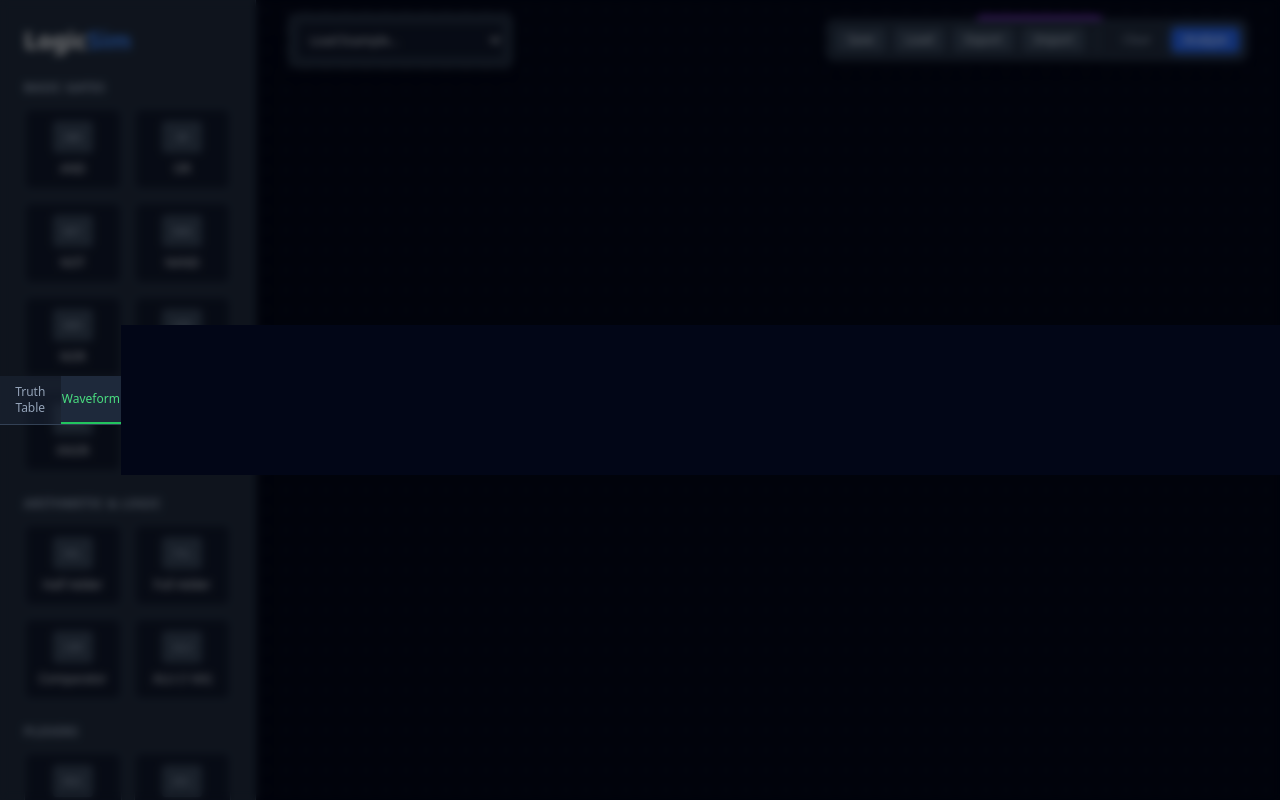
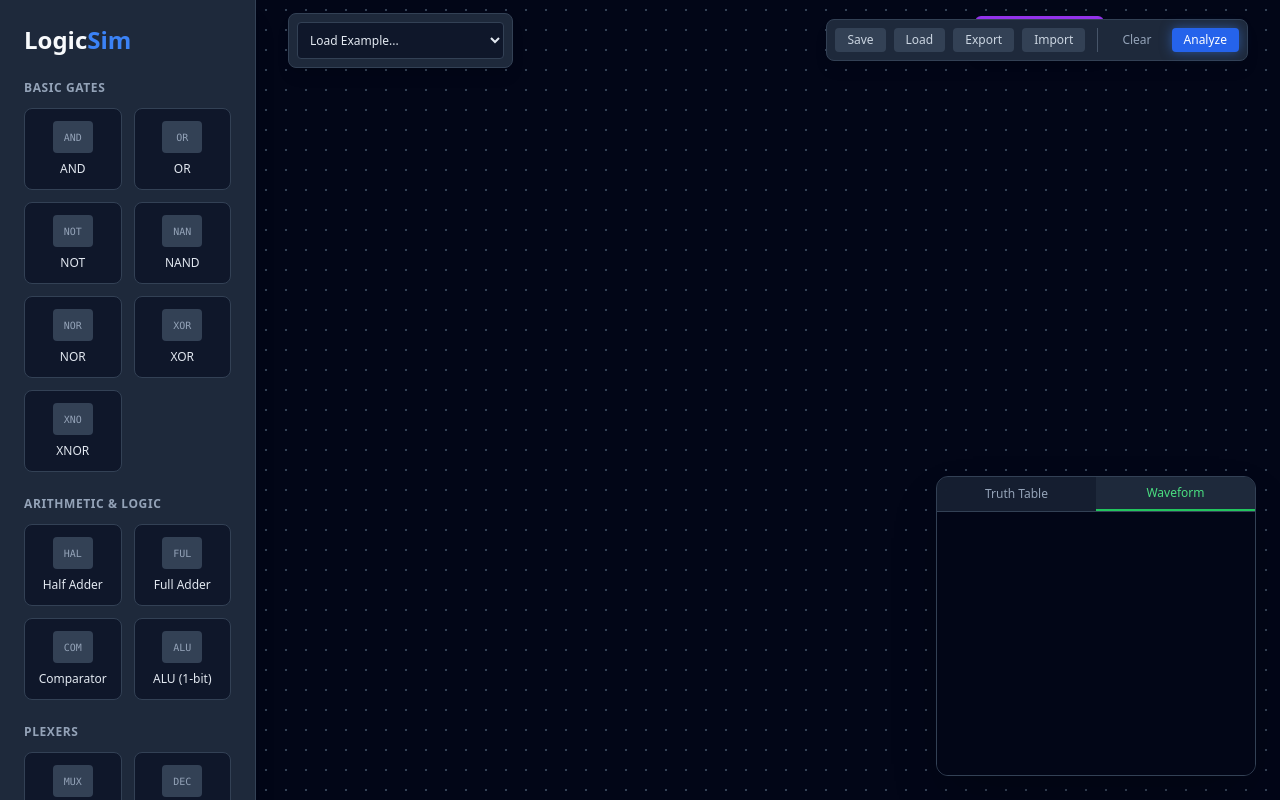
Before and after one commit to HackyCoder0951/logicSimulation, a Next.js app: page / in a window 1280 px wide. Built offline with nearby package versions, Linux system fonts and the light colour scheme.

Commit message:
feat: Repositioned and restyled floating panel with added resize handle, and adjusted toolbar placement.

```diff
--- a/app/page.js
+++ b/app/page.js
@@ -110,8 +110,14 @@ export default function Home() {
                 />
 
                 {/* Floating Panel */}
-                <div className="fixed inset-0 z-50 flex items-center justify-center bg-black/50 backdrop-blur-sm">
+                <div
+                    className="absolute bottom-6 right-6 bg-slate-900/90 backdrop-blur-md border border-slate-700 rounded-xl shadow-2xl overflow-hidden flex flex-col transition-none"
+                    style={{ width: panelSize.width, height: panelSize.height }}
+                >
+                    {/* Resize Handle */}
                     <div
+                        className="absolute top-0 left-0 w-4 h-4 cursor-nwse-resize z-20 hover:bg-blue-500/50 rounded-br"
+                        onMouseDown={handleResizeStart}
                     />
 
                     {/* Tabs */}
```
